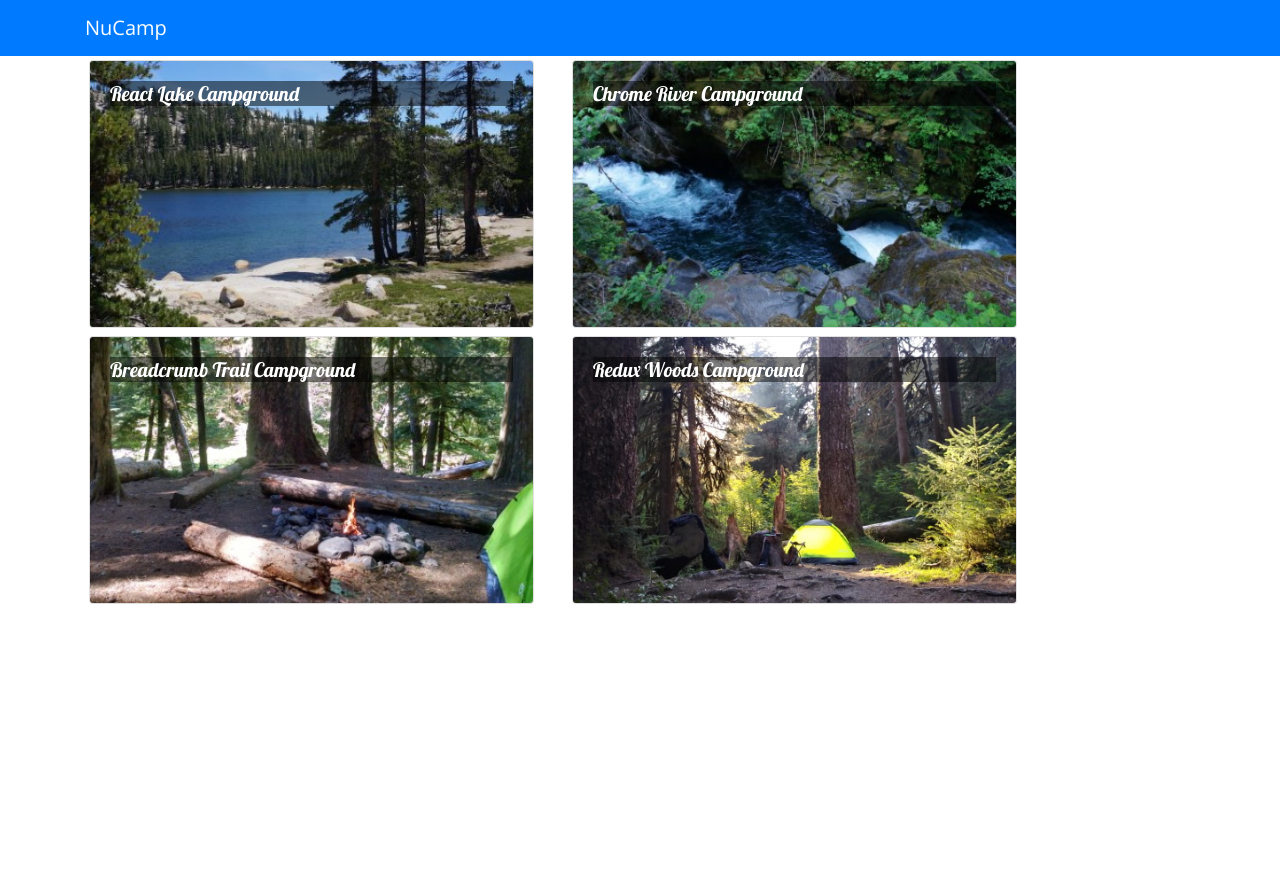
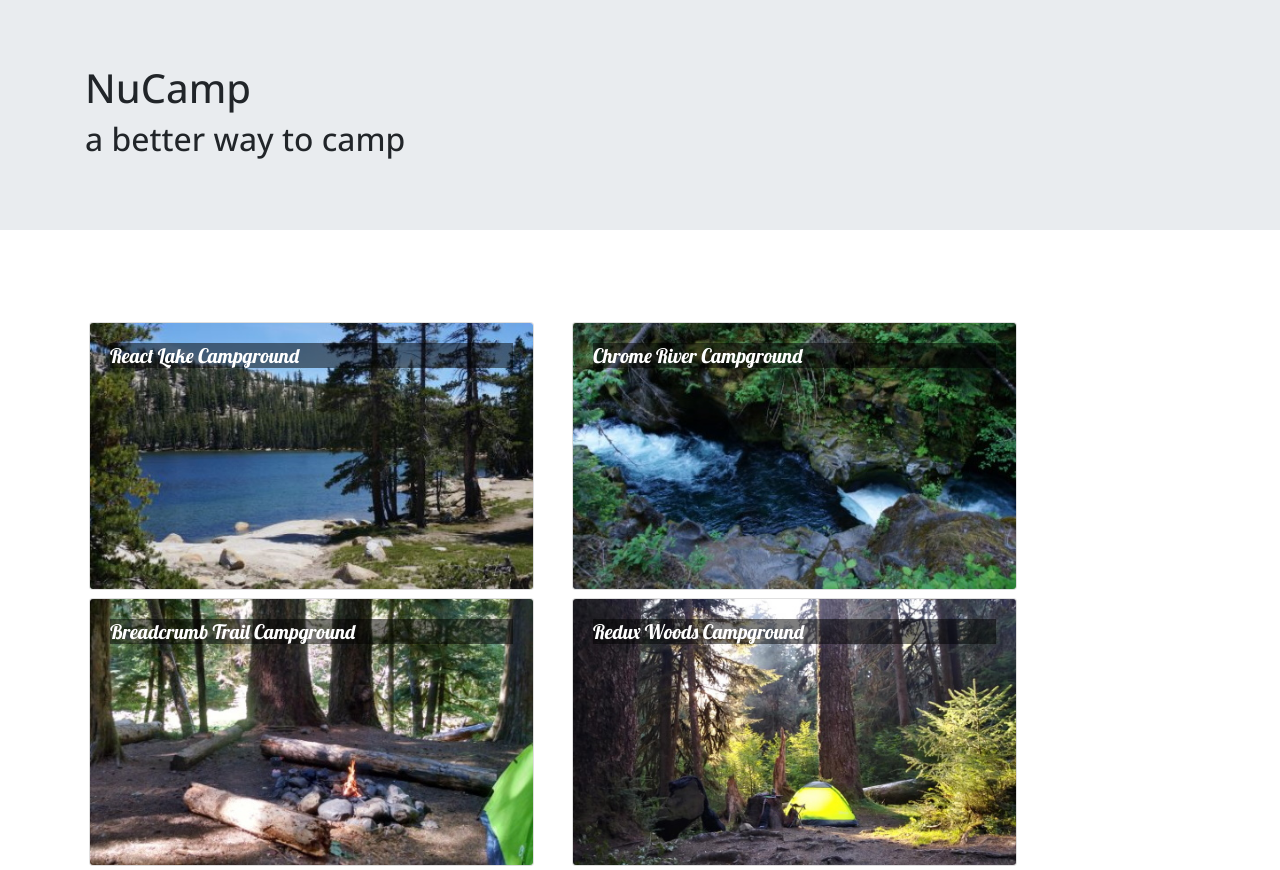
Before and after one commit to kweisse1/nucampsite-React, a React (Create React App) app: page / in a window 1280 px wide. Before the commit the page ends 800 px from the top, so only its background shows below. Built offline with nearby package versions, Linux system fonts and the light colour scheme.

Commit message:
HeaderComponent, still needs styles

```diff
--- /dev/null
+++ b/src/components/HeaderComponent.js
@@ -0,0 +1,28 @@
+import React, { Component } from 'react';
+import { Navbar, NavbarBrand, Jumbotron } from 'reactstrap';
+
+class Header extends Component {
+    render() {
+        return (
+            <React.Fragment>
+                <Jumbotron fluid>
+                    <div className="container">
+                        <div className="row">
+                            <div className="col">
+                                <h1>NuCamp</h1>
+                                <h2>a better way to camp</h2>
+                            </div>
+                        </div>
+                    </div>
+                </Jumbotron>
+                <Navbar dark sticky="top">
+                    <div className="container">
+                        <NavbarBrand href="/">NuCamp</NavbarBrand>
+                    </div>
+                </Navbar>
+            </React.Fragment>
+        );
+    }
+}
+
+export default Header;
--- a/src/components/MainComponent.js
+++ b/src/components/MainComponent.js
@@ -1,7 +1,7 @@
 import React, { Component } from 'react';
-import { Navbar, NavbarBrand } from 'reactstrap';
 import Directory from './DirectoryComponent';
 import CampsiteInfo from './CampsiteInfoComponent';
+import Header from './HeaderComponent';
 import { CAMPSITES } from '../shared/campsites';
 
 class Main extends Component {
@@ -24,11 +24,7 @@ class Main extends Component {
 
     return (
       <div>
-        <Navbar dark color={this.state.buttonColor}>
-          <div className="container">
-            <NavbarBrand href="/">NuCamp</NavbarBrand>
-          </div>
-        </Navbar>
+        <Header />
         <Directory campsites={this.state.campsites} onClick={campsiteId => {return this.onCampsiteSelect(campsiteId)}}/>
         <CampsiteInfo campsite={this.state.campsites.filter(cam => cam.id === this.state.selectedCampsite)[0]}/>
       </div>
```
